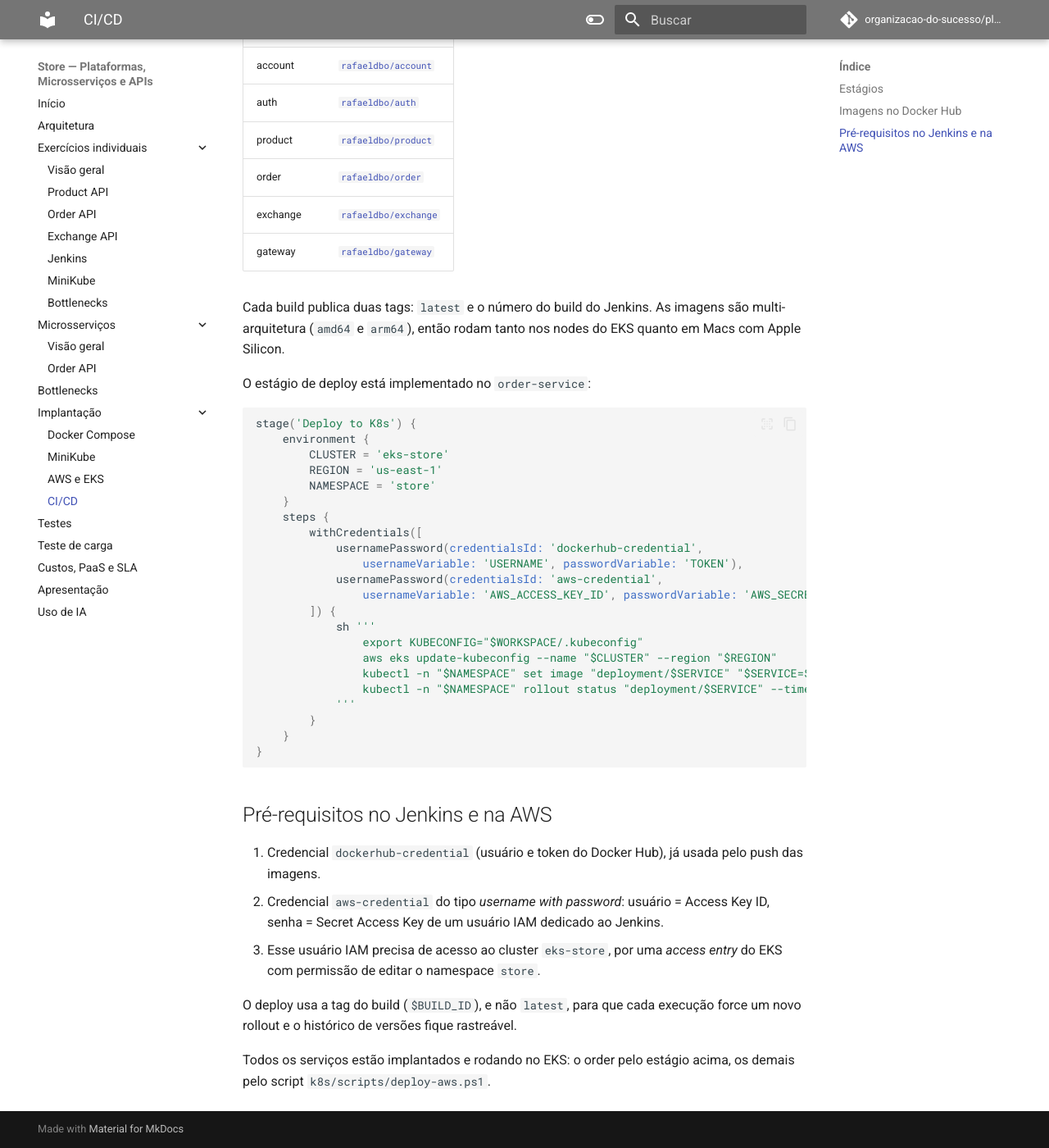
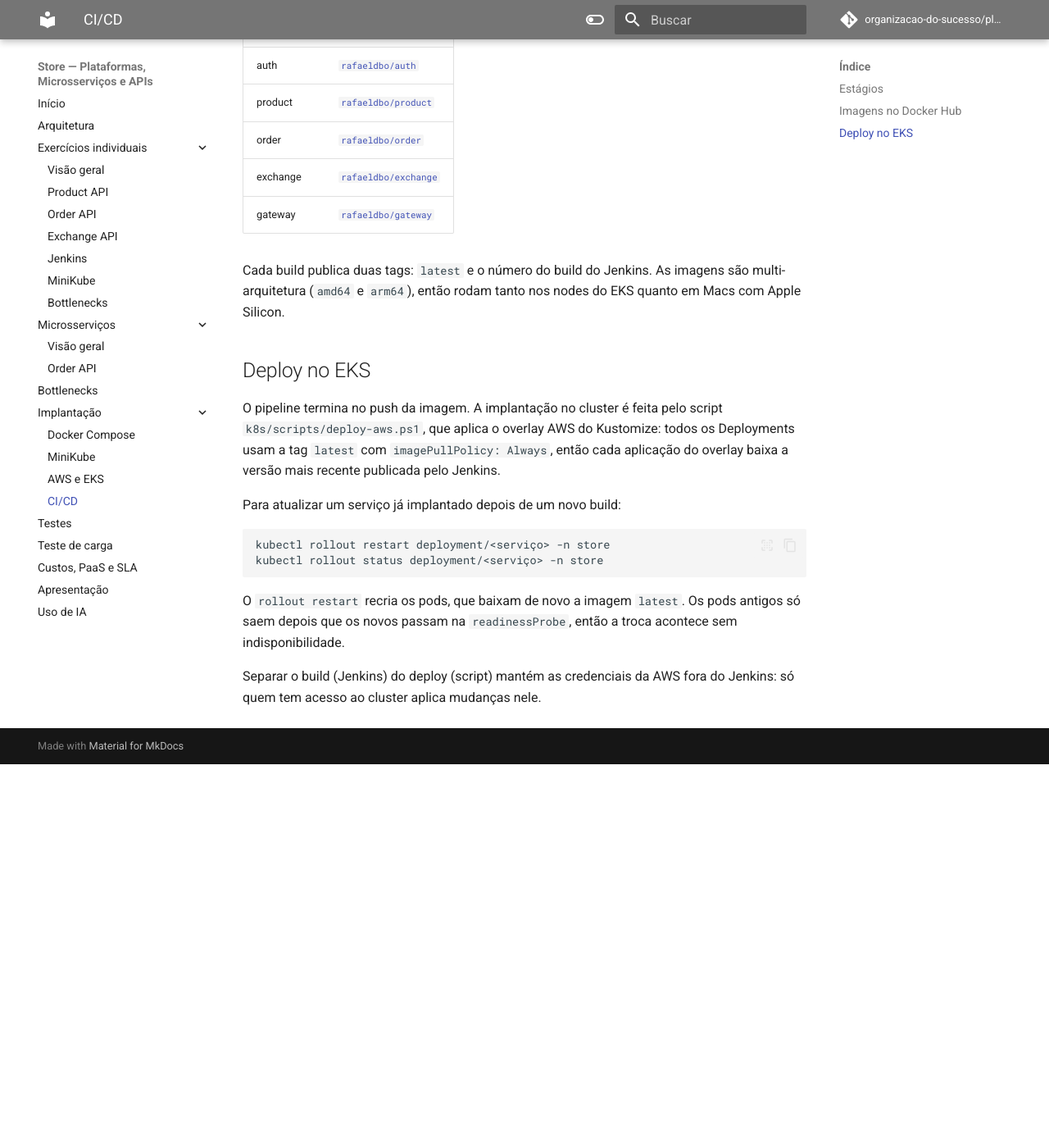
Before and after one commit to organizacao-do-sucesso/platform, an MkDocs documentation site: the page built from docs/deploy/ci-cd.md, in a window 1280 px wide and 1400 px high, scrolled down 773 px. Shown: the whole window at 82% size. Built offline with MkDocs 1.6.1 and Material for MkDocs 9.7.7, drawn with Linux system fonts in a browser that asks for light colours; comment, search, counter and statistics services are not loaded; after the commit the page ends 1705 px from its top, so only the background shows below that; some of the changed text lies outside the part shown.

Commit message:
docs: deploy no EKS via deploy-aws.ps1 para todos os serviços
Co-Authored-By: Claude Opus 5.5 <noreply@anthropic.com>
Claude-Session: https://claude.ai/code/session_01LgkdDSW4zYepQ7GM6tzxCb

````diff
--- a/docs/deploy/ci-cd.md
+++ b/docs/deploy/ci-cd.md
@@ -10,7 +10,6 @@ O Jenkins roda em contêiner (`api/jenkins/compose.yaml`), com Maven, Docker,
 | Dependencies | Dispara os jobs dos contratos dos quais o serviço depende |
 | Build | `mvn clean package` |
 | Build & Push Image | Imagem multi-arquitetura (`amd64` e `arm64`) enviada ao Docker Hub com as tags `latest` e o número do build |
-| Deploy to K8s | Atualiza a imagem do Deployment no EKS e aguarda o rollout |
 
 ## Imagens no Docker Hub
 
@@ -32,44 +31,23 @@ Cada build publica duas tags: `latest` e o número do build do Jenkins. As
 imagens são multi-arquitetura (`amd64` e `arm64`), então rodam tanto nos nodes
 do EKS quanto em Macs com Apple Silicon.
 
-O estágio de deploy está implementado no `order-service`:
+## Deploy no EKS
 
-```groovy
-stage('Deploy to K8s') {
-    environment {
-        CLUSTER = 'eks-store'
-        REGION = 'us-east-1'
-        NAMESPACE = 'store'
-    }
-    steps {
-        withCredentials([
-            usernamePassword(credentialsId: 'dockerhub-credential',
-                usernameVariable: 'USERNAME', passwordVariable: 'TOKEN'),
-            usernamePassword(credentialsId: 'aws-credential',
-                usernameVariable: 'AWS_ACCESS_KEY_ID', passwordVariable: 'AWS_SECRET_ACCESS_KEY')
-        ]) {
-            sh '''
-                export KUBECONFIG="$WORKSPACE/.kubeconfig"
-                aws eks update-kubeconfig --name "$CLUSTER" --region "$REGION"
-                kubectl -n "$NAMESPACE" set image "deployment/$SERVICE" "$SERVICE=$USERNAME/$SERVICE:$BUILD_ID"
-                kubectl -n "$NAMESPACE" rollout status "deployment/$SERVICE" --timeout=300s
-            '''
-        }
-    }
-}
+O pipeline termina no push da imagem. A implantação no cluster é feita pelo
+script `k8s/scripts/deploy-aws.ps1`, que aplica o overlay AWS do Kustomize: todos
+os Deployments usam a tag `latest` com `imagePullPolicy: Always`, então cada
+aplicação do overlay baixa a versão mais recente publicada pelo Jenkins.
+
+Para atualizar um serviço já implantado depois de um novo build:
+
+```bash
+kubectl rollout restart deployment/<serviço> -n store
+kubectl rollout status deployment/<serviço> -n store
 ```
 
-## Pré-requisitos no Jenkins e na AWS
+O `rollout restart` recria os pods, que baixam de novo a imagem `latest`. Os pods
+antigos só saem depois que os novos passam na `readinessProbe`, então a troca
+acontece sem indisponibilidade.
 
-1. Credencial `dockerhub-credential` (usuário e token do Docker Hub), já usada
-   pelo push das imagens.
-2. Credencial `aws-credential` do tipo *username with password*: usuário = Access
-   Key ID, senha = Secret Access Key de um usuário IAM dedicado ao Jenkins.
-3. Esse usuário IAM precisa de acesso ao cluster `eks-store`, por uma *access
-   entry* do EKS com permissão de editar o namespace `store`.
-
-O deploy usa a tag do build (`$BUILD_ID`), e não `latest`, para que cada execução
-force um novo rollout e o histórico de versões fique rastreável.
-
-Todos os serviços estão implantados e rodando no EKS: o order pelo estágio
-acima, os demais pelo script `k8s/scripts/deploy-aws.ps1`.
+Separar o build (Jenkins) do deploy (script) mantém as credenciais da AWS fora
+do Jenkins: só quem tem acesso ao cluster aplica mudanças nele.
````
Also changed, not shown: docs/exercicios/jenkins.md (+6 -6 lines), docs/uso-de-ia.md (+0 -1 lines).
